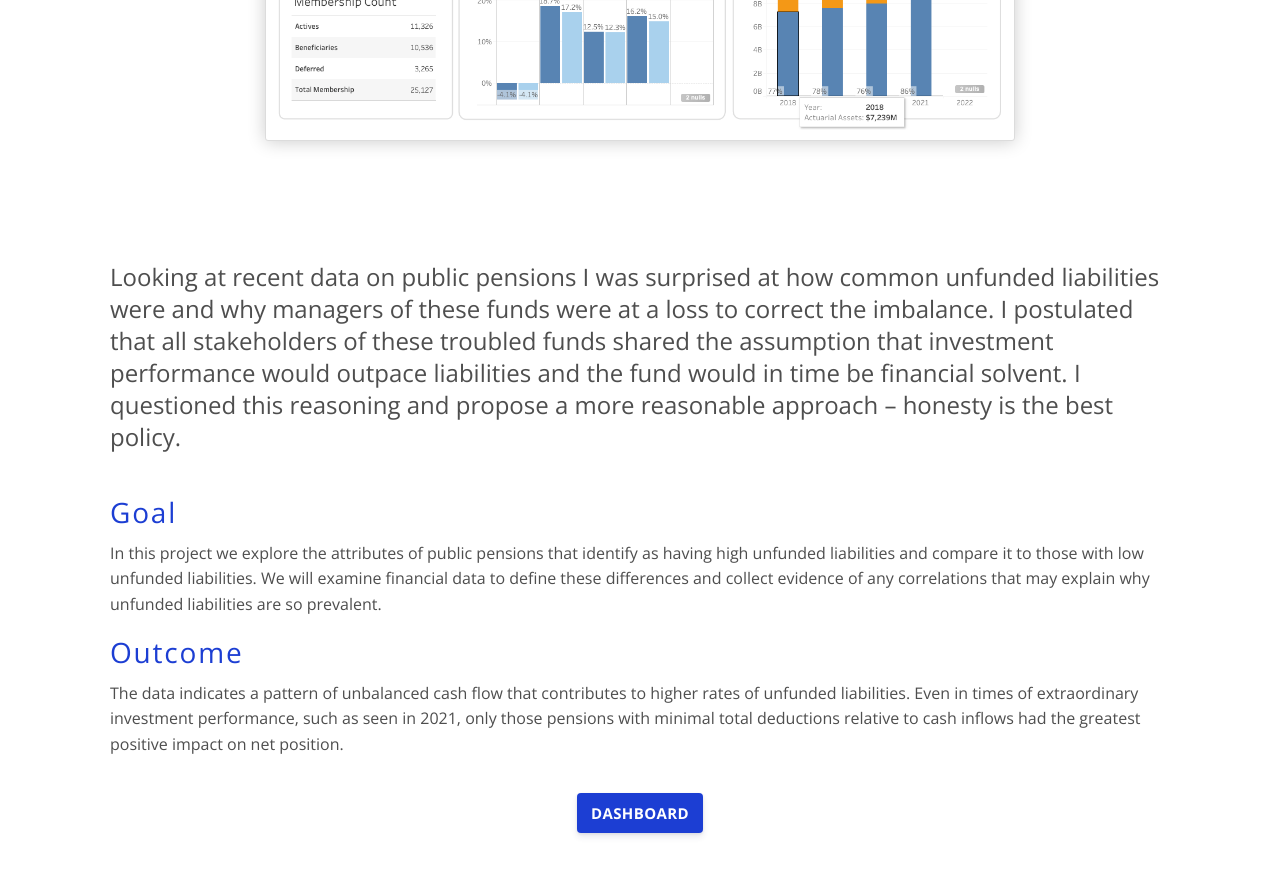
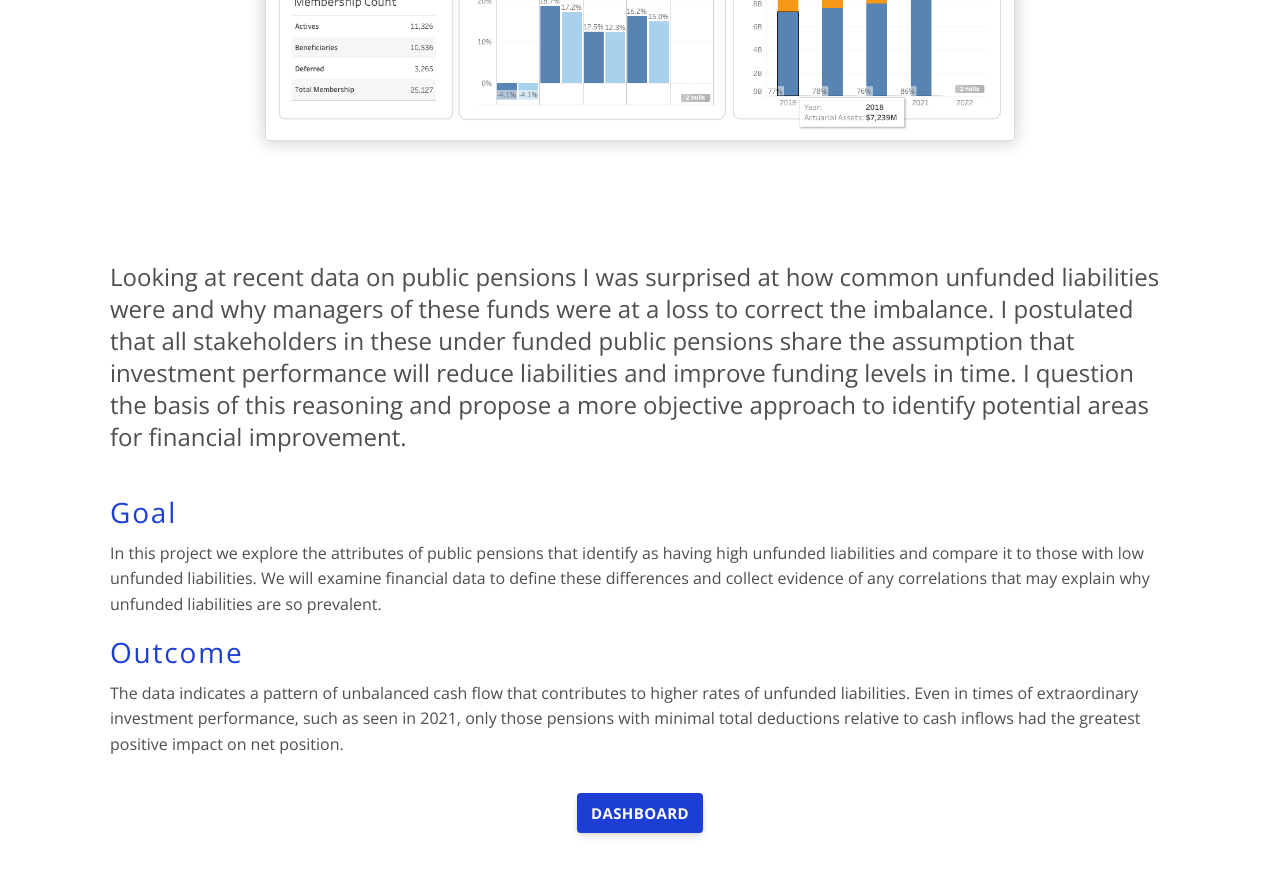
Before and after one commit to robertgenetti/robertgenetti.github.io, a Jekyll site: the page built from _projects/publicpensions.md, in a window 1280 px wide and 900 px high, scrolled down 923 px. Shown: the top 876 px of the window. Built offline with Jekyll 4.4.1, drawn with Linux system fonts in a browser that asks for light colours; comment, search, counter and statistics services are not loaded.

Commit message:
update pension project

```diff
--- a/_projects/publicpensions.md
+++ b/_projects/publicpensions.md
@@ -7,7 +7,7 @@ link: "https://public.tableau.com/views/PublicPensionFinancialReport/Dashboard1?
 ---
 
 
-Looking at recent data on public pensions I was surprised at how common unfunded liabilities were and why managers of these funds were at a loss to correct the imbalance. I postulated that all stakeholders of these troubled funds shared the assumption that investment performance would outpace liabilities and the fund would in time be financial solvent. I questioned this reasoning and propose a more reasonable approach -- honesty is the best policy.
+Looking at recent data on public pensions I was surprised at how common unfunded liabilities were and why managers of these funds were at a loss to correct the imbalance. I postulated that all stakeholders in these under funded public pensions share the assumption that investment performance will reduce liabilities and improve funding levels in time. I question the basis of this reasoning and propose a more objective approach to identify potential areas for financial improvement.
 
 ### Goal
 
```
Also changed, not shown: 1 other file.
